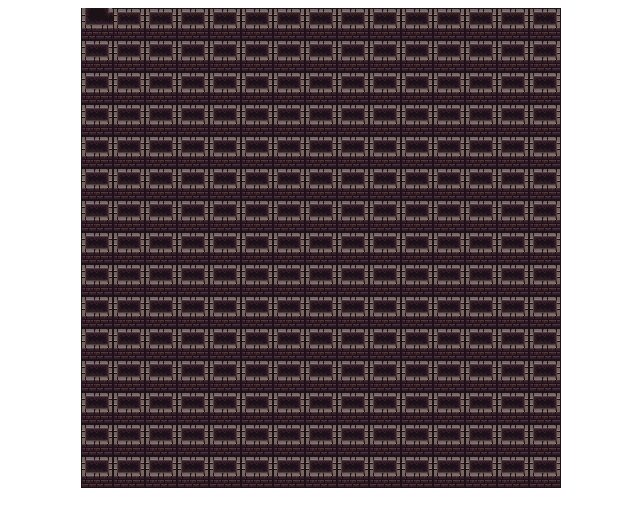
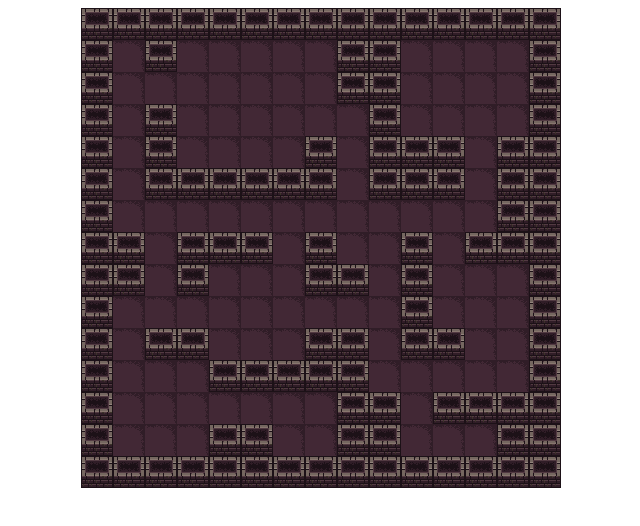
Before and after one commit to Potato-Dungeon/Dungeon-crawler, a plain HTML site: page index.html in a window 1280 px wide. Both pictures are taken after a click on the element 416 px from the left and 24 px from the top of the page. Shown: the whole page, without its empty margins (319-959 px from the left). Drawn offline with Linux system fonts and the light colour scheme.

Commit message:
Read from tileset and pick tileset according to Object
Now we have a working system to allow the system to read from what tileset we shall use tiles from. Its logic behind it is by using a second similiar although simplier grid called objectGrid. It is rn used to check if something is a wall or floor, but could be used for other stuff. Such as enemies, player, items etc.

```diff
--- a/js/Grid.js
+++ b/js/Grid.js
@@ -21,30 +21,38 @@ export default {
             tiles: [],
             grid: [ //Our grid at the moment
                 [1, 1, 1, 1, 1, 1, 1, 1, 1, 1, 1, 1, 1, 1, 1],
-                [1, 0, 0, 0, 0, 0, 0, 0, 0, 0, 0, 0, 0, 0, 1],
-                [1, 0, 0, 0, 0, 0, 0, 0, 0, 0, 0, 0, 0, 0, 1],
-                [1, 0, 0, 0, 0, 0, 0, 0, 0, 0, 0, 0, 0, 0, 1],
-                [1, 0, 0, 0, 0, 0, 0, 0, 0, 0, 0, 0, 0, 0, 1],
-                [1, 0, 0, 0, 0, 0, 0, 0, 0, 0, 0, 0, 0, 0, 1],
-                [1, 0, 0, 0, 0, 0, 0, 0, 0, 0, 0, 0, 0, 0, 1],
-                [1, 0, 0, 0, 0, 0, 0, 0, 0, 0, 0, 0, 0, 0, 1],
-                [1, 0, 0, 0, 0, 0, 0, 0, 0, 0, 0, 0, 0, 0, 1],
-                [1, 0, 0, 0, 0, 0, 0, 0, 0, 0, 0, 0, 0, 0, 1],
-                [1, 0, 0, 0, 0, 0, 0, 0, 0, 0, 0, 0, 0, 0, 1],
-                [1, 0, 0, 0, 0, 0, 0, 0, 0, 0, 0, 0, 0, 0, 1],
-                [1, 0, 0, 0, 0, 0, 0, 0, 0, 0, 0, 0, 0, 0, 1],
-                [1, 0, 0, 0, 0, 0, 0, 0, 0, 0, 0, 0, 0, 0, 1],
+                [1, 0, 1, 0, 0, 0, 0, 0, 1, 1, 0, 0, 0, 0, 1],
+                [1, 0, 0, 0, 0, 0, 0, 0, 1, 1, 0, 0, 0, 0, 1],
+                [1, 0, 1, 0, 0, 0, 0, 0, 0, 1, 0, 0, 0, 0, 1],
+                [1, 0, 1, 0, 0, 0, 0, 1, 0, 1, 1, 1, 0, 1, 1],
+                [1, 0, 1, 1, 1, 1, 1, 1, 0, 1, 1, 1, 0, 1, 1],
+                [1, 0, 0, 0, 0, 0, 0, 0, 0, 0, 0, 0, 0, 1, 1],
+                [1, 1, 0, 1, 1, 1, 0, 1, 0, 0, 1, 0, 1, 1, 1],
+                [1, 1, 0, 1, 0, 0, 0, 1, 1, 0, 1, 0, 0, 0, 1],
+                [1, 0, 0, 0, 0, 0, 0, 0, 0, 0, 1, 0, 0, 0, 1],
+                [1, 0, 1, 1, 0, 0, 0, 1, 1, 0, 1, 1, 0, 0, 1],
+                [1, 0, 0, 0, 1, 1, 1, 1, 1, 0, 0, 0, 0, 0, 1],
+                [1, 0, 0, 0, 0, 0, 0, 0, 1, 1, 0, 1, 1, 1, 1],
+                [1, 0, 0, 0, 1, 1, 0, 0, 1, 1, 0, 0, 0, 1, 1],
                 [1, 1, 1, 1, 1, 1, 1, 1, 1, 1, 1, 1, 1, 1, 1]
             ],
-            graphics: [ //Used for texture-setting at the moment
-                {
-                    textureId: 0,
-                    texture: '/assets/temptxt.png'
-                },
-                {
-                    textureId: 1,
-                    texture: 'assets/temptxt2.png'
-                }
+            objectGrid: [ //ObjectGrid, to check what Tileset, etc. Could be used for collision
+                //1 = Wall, 0 = Floor
+                [1, 1, 1, 1, 1, 1, 1, 1, 1, 1, 1, 1, 1, 1, 1],
+                [1, 0, 1, 0, 0, 0, 0, 0, 1, 1, 0, 0, 0, 0, 1],
+                [1, 0, 0, 0, 0, 0, 0, 0, 1, 1, 0, 0, 0, 0, 1],
+                [1, 0, 1, 0, 0, 0, 0, 0, 0, 1, 0, 0, 0, 0, 1],
+                [1, 0, 1, 0, 0, 0, 0, 1, 0, 1, 1, 1, 0, 1, 1],
+                [1, 0, 1, 1, 1, 1, 1, 1, 0, 1, 1, 1, 0, 1, 1],
+                [1, 0, 0, 0, 0, 0, 0, 0, 0, 0, 0, 0, 0, 1, 1],
+                [1, 1, 0, 1, 1, 1, 0, 1, 0, 0, 1, 0, 1, 1, 1],
+                [1, 1, 0, 1, 0, 0, 0, 1, 1, 0, 1, 0, 0, 0, 1],
+                [1, 0, 0, 0, 0, 0, 0, 0, 0, 0, 1, 0, 0, 0, 1],
+                [1, 0, 1, 1, 0, 0, 0, 1, 1, 0, 1, 1, 0, 0, 1],
+                [1, 0, 0, 0, 1, 1, 1, 1, 1, 0, 0, 0, 0, 0, 1],
+                [1, 0, 0, 0, 0, 0, 0, 0, 1, 1, 0, 1, 1, 1, 1],
+                [1, 0, 0, 0, 1, 1, 0, 0, 1, 1, 0, 0, 0, 1, 1],
+                [1, 1, 1, 1, 1, 1, 1, 1, 1, 1, 1, 1, 1, 1, 1]
             ]
         }
     },
@@ -54,12 +62,12 @@ export default {
         }
     },
     methods: {
-        getTexture(tileId) {
-            if (this.graphics[0].textureId === tileId){
-                return this.graphics[0].texture;
-            }
-            else if (this.graphics[1].textureId === tileId){
-                return this.graphics[1].texture;
+        getObjectFromId(objectId){
+            switch (objectId){
+                case 0: //Floor
+                return "Floor"
+                case 1: //Wall
+                return "Wall"
             }
         }
     },
@@ -70,11 +78,12 @@ export default {
             this.tiles[row] = [];
             for (let col = 0; col < map_size; col++){
                 let tileId = this.grid[row][col];
+                let objectId = this.objectGrid[row][col];
                 let properties = {
                     x: col,
                     y: row,
                     tileId: tileId,
-                    image: this.getTexture(tileId)
+                    object: this.getObjectFromId(objectId),
                 };
                 this.tiles[row].push(properties); //Pushes properties down to child element "Tile"
             }
--- a/js/Tile.js
+++ b/js/Tile.js
@@ -1,33 +1,55 @@
 import { getTexture } from './utils.js'
 
 export default {
+    //v-bind:class checks for object name and uses tileset according to object
     template: `
         <div ref="tile"
         class="tile sprite"
-        @click="setTileTexture">
+        @click="setTileTexture"
+        v-bind:class="{
+             wall: object === 'Wall',
+             floor: object === 'Floor'
+            }">
             <h3></h3>
         </div>
         `,
-    props: ['properties'],
+    props: {
+        properties: Object
+    },
     data() {
         return {
-            tileId: this.properties.tileId
+            tileId: this.properties.tileId,
+            object: this.properties.object
         }
     },
     methods: {
         logPosition() {
-            console.log(this.properties.x, this.properties.y, this.properties.tileId);
+            console.log(this.properties.x, this.properties.y, this.properties.tileId, this.properties.object);
         },
         setTileTexture() {
             let pos;
-            switch(this.tileId){ //Working on a system to read from tileset and set position in the image to be shown as a tile Image.
-                case 0:
-                    pos = {x: 1, y: 0};
-                    break;
-                case 1:
-                    pos = {x: 2, y: 0};
-                    break;
+            switch(this.object){
+                case "Wall":
+
+                    switch(this.tileId){ //Working on a system to read from tileset and set position in the image to be shown as a tile Image.
+                        case 0:
+                        pos = {x: 2, y: 4};
+                        break;
+                        case 1:
+                        pos = {x: 7, y: 5};
+                        break;
+                    }
+                break
+
+                case "Floor":
+                    switch(this.tileId){
+                        case 0:
+                        pos = {x: 1, y: 0};
+                        break
+                    }
+                break
             }
+
             this.changeTexture(pos)
         },
         changeTexture(pos){
--- a/js/utils.js
+++ b/js/utils.js
@@ -1,4 +1,4 @@
 export function getTexture(x, y) {
     const size = 32;
-    return `${x * size}px ${y * size}px`
+    return `-${x * size}px -${y * size}px`
 }
--- a/styles/style.css
+++ b/styles/style.css
@@ -21,7 +21,7 @@
 
 .floor {
     background: url('/assets/floor.png');
-    background-position: 0 0;
+    background-position: -32px -32px;
 }
 
 .grid-layout {
```
